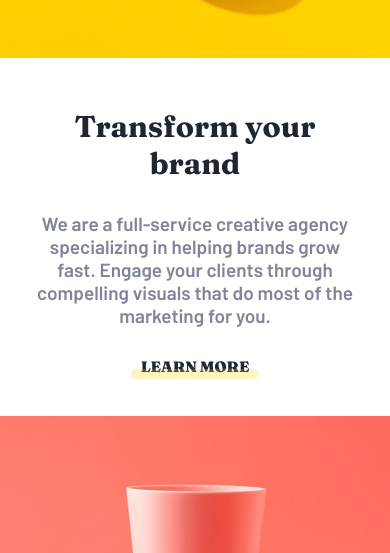
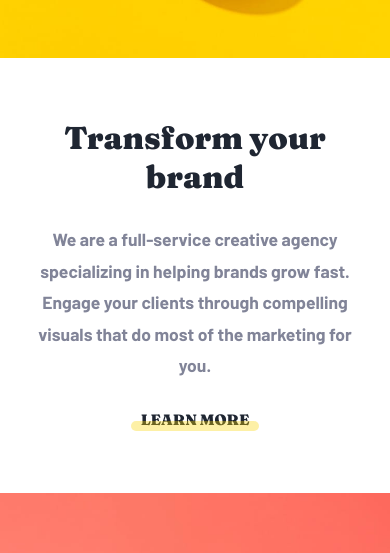
Before and after one commit to pkthunder87/agency-landing, a React (Vite) app: page / in a window 390 px wide. Shown: the part 795-1348 px from the top of the page. Built offline with nearby package versions, Linux system fonts and the light colour scheme.

Commit message:
Feat: Finish static Learn section for mobile

```diff
--- a/src/sass/_components.scss
+++ b/src/sass/_components.scss
@@ -101,22 +101,26 @@
     .learn {
       &__bot {
         display: flex;
-        gap: 3rem;
+        gap: 2.8rem;
         flex-direction: column;
         align-items: center;
         padding-inline: 3rem;
-        padding-block: 5rem;
+        padding-block-start: 6rem;
+        padding-block-end: 7.4rem;
         color: var(--color-dark-blue);
       }
 
       &__title {
-        font-size: 3rem;
+        font-size: 3.15rem;
+        font-weight: 900;
       }
 
       &__text {
         color: var(--color-dark-gray-blue);
-        font-size: 1.9rem;
+        font-size: 1.75rem;
+        font-weight: 700;
         text-align: center;
+        line-height: 1.8em;
       }
 
       &__more {
@@ -146,7 +150,7 @@
   }
 
   &--1::before {
-    background-color: hsla(51, 100%, 49%, 0.25);
+    background-color: hsla(51, 100%, 49%, 0.35);
   }
 
   &--2::before {
```
